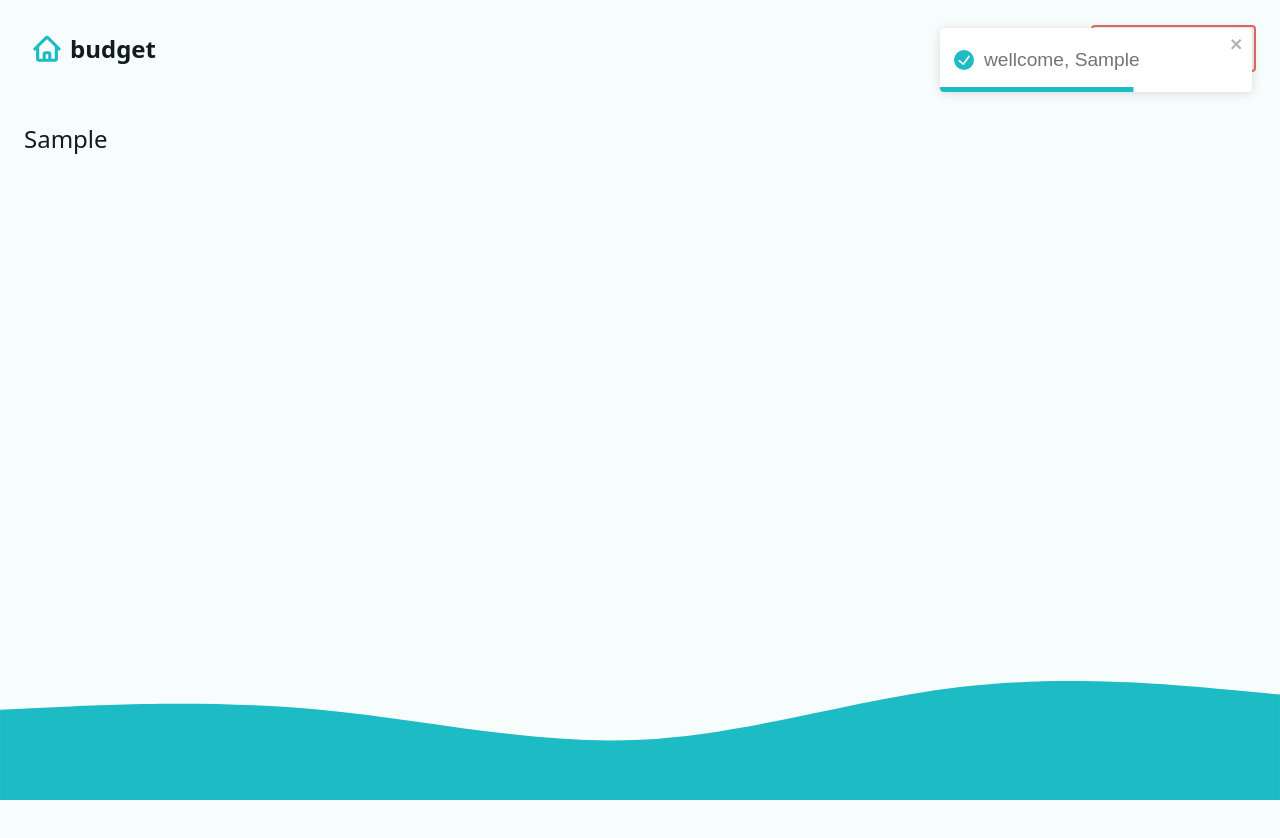
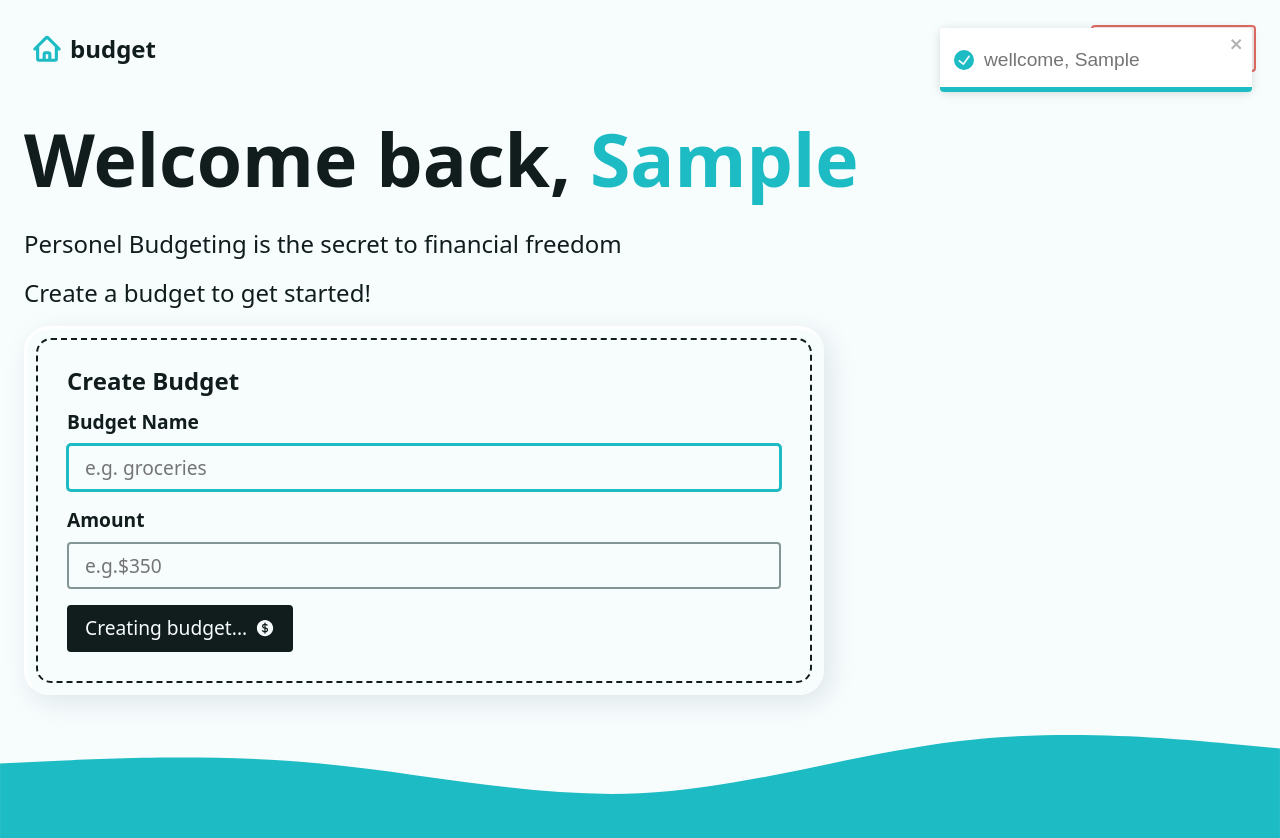
Before and after one commit to kebele/expenses_app, a React (Vite) app: page / in a window 1280 px wide. Both pictures are taken after typing "Sample" into the empty fields and a click on the button "create account". Shown: the top 838 px of the page. Before the commit the page ends 800 px from the top, so only its background shows below. Built offline with nearby package versions, Linux system fonts and the light colour scheme.

Commit message:
add expense form and connected to dashboard

```diff
--- /dev/null
+++ b/src/components/AddBudgetForm.jsx
@@ -0,0 +1,62 @@
+import { CurrencyDollarIcon } from "@heroicons/react/24/solid";
+import React, { useEffect, useRef } from "react";
+import { Form, useFetcher } from "react-router-dom";
+
+const AddBudgetForm = () => {
+  const fetcher = useFetcher();
+  const isSubmitting = fetcher.state === "submitting";
+
+  const formRef = useRef();
+  const focusRef = useRef();
+
+  useEffect(() => {
+    if (!isSubmitting) {
+      formRef.current.reset();
+      focusRef.current.focus();
+    }
+  }, [isSubmitting]);
+
+  return (
+    <div className="form-wrapper">
+      <h2 className="h3">Create Budget</h2>
+      <fetcher.Form method="post" className="grid-sm" ref={formRef}>
+        <div className="grid-xs">
+          <label htmlFor="newBudget">Budget Name</label>
+          <input
+            type="text"
+            name="newBudget"
+            id="newBudget"
+            placeholder="e.g. groceries"
+            required
+            ref={focusRef}
+          />
+        </div>
+        <div className="grid-xs">
+          <label htmlFor="newBudgetAmount">Amount</label>
+          <input
+            type="number"
+            name="newBudgetAmount"
+            step="0.01"
+            id="newBudgetAmount"
+            placeholder="e.g.$350"
+            required
+            inputMode="decimal"
+          />
+        </div>
+        <input type="hidden" name="_action" value="createBudget" />
+        <button type="submit" className="btn btn--dark" disabled={isSubmitting}>
+          {isSubmitting ? (
+            <span>Submitting...</span>
+          ) : (
+            <>
+              <span>Creating budget...</span>
+              <CurrencyDollarIcon width={20} />
+            </>
+          )}
+        </button>
+      </fetcher.Form>
+    </div>
+  );
+};
+
+export default AddBudgetForm;
--- /dev/null
+++ b/src/components/AddExpenseForm.jsx
@@ -0,0 +1,85 @@
+import { PlusCircleIcon } from "@heroicons/react/24/solid";
+import React, { useEffect, useRef } from "react";
+import { useFetcher } from "react-router-dom";
+
+const AddExpenseForm = ({ budgets }) => {
+  const fetcher = useFetcher();
+  const isSubmitting = fetcher.state === "submitting";
+  const formRef = useRef();
+  const focusRef = useRef();
+
+  useEffect(() => {
+    if (!isSubmitting) {
+      // clear form
+      formRef.current.reset();
+      //reset focus
+      focusRef.current.focus();
+    }
+  }, [isSubmitting]);
+
+  return (
+    <div className="form-wrapper">
+      <h2 className="h3">
+        add new{" "}
+        <span className="accent">
+          {budgets.length === 1 && `${budgets.map((budg) => budg.name)}`}
+        </span>{" "}
+        Expense
+      </h2>
+      <fetcher.Form method="post" className="grid-sm" ref={formRef}>
+        <div className="expense-inputs">
+          <div className="grid-xs">
+            <label htmlFor="newExpense">Expense Name</label>
+            <input
+              type="text"
+              name="newExpense"
+              id="newExpense"
+              placeholder="e.g. coffee"
+              ref={focusRef}
+              required
+            />
+          </div>
+          <div className="grid-xs">
+            <label htmlFor="newExpenseAmount">Amount</label>
+            <input
+              type="number"
+              step="0.01"
+              inputMode="decimal"
+              name="newExpenseAmount"
+              id="newExpenseAmount"
+              placeholder="e.g. 3.50"
+              required
+            />
+          </div>
+        </div>
+        <div className="grid-xs" hidden={budgets.length === 1}>
+          <label htmlFor="newExpenseBudget">Budget Category</label>
+          <select name="newExpenseBudget" id="newExpenseBudget" required>
+            {budgets
+              .sort((a, b) => a.createdAt - b.createdAt)
+              .map((budget) => {
+                return (
+                  <option key={budget.id} value={budget.id}>
+                    {budget.name}
+                  </option>
+                );
+              })}
+          </select>
+        </div>
+        <input type="hidden" name="_action" value="createExpense" />
+        <button type="submit" className="btn btn--dark" disabled={isSubmitting}>
+          {isSubmitting ? (
+            <span>Submitting...</span>
+          ) : (
+            <>
+              <span>Add Expense</span>
+              <PlusCircleIcon width={20} />
+            </>
+          )}
+        </button>
+      </fetcher.Form>
+    </div>
+  );
+};
+
+export default AddExpenseForm;
--- a/src/components/Intro.jsx
+++ b/src/components/Intro.jsx
@@ -23,6 +23,8 @@ const Intro = () => {
             aria-label="Your Name"
             autoComplete="given-name"
           />
+          {/* bunun sebebi başka inputlarımızda olacak ve onlarda bu hideen olan inputu kullanacaklar ve value newUser olacak, Dashboard da neewUser ile kullanacağız, */}
+          <input type="hidden" name="_action" value="newUser" />
           <button type="submit" className="btn btn--dark">
             <span>create account</span>
             <UserPlusIcon width={20} />
--- a/src/helpers.js
+++ b/src/helpers.js
@@ -1,4 +1,14 @@
 // helper.js içinde app'ın her yerinde kullanacağımız tekrar yazmak istemediğimiz func koyarız, gerektğinde buradan çağırırız.
+
+// wait
+export const waait = () =>
+  new Promise((res) => setTimeout(res, Math.random() * 2000));
+
+// random color
+const generateRandomColor = () => {
+  const existingBudgetLength = fetchData("budgets")?.length ?? 0;
+  return `${existingBudgetLength * 34} 65% 50%`;
+};
 
 // local storage
 export const fetchData = (key) => {
@@ -10,3 +20,37 @@ export const fetchData = (key) => {
 export const deleteItem = ({ key }) => {
   return localStorage.removeItem(key);
 };
+
+// create budget
+
+export const createBudget = ({ name, amount }) => {
+  const newItem = {
+    id: crypto.randomUUID(),
+    name: name,
+    createdAt: Date.now(),
+    amount: +amount,
+    color: generateRandomColor(),
+  };
+  const existingBudgets = fetchData("budgets") ?? [];
+  return localStorage.setItem(
+    "budgets",
+    JSON.stringify([...existingBudgets, newItem])
+  );
+};
+
+// create expense
+
+export const createExpense = ({ name, amount, budgetId }) => {
+  const newItem = {
+    id: crypto.randomUUID(),
+    name: name,
+    createdAt: Date.now(),
+    amount: +amount,
+    budgetId: budgetId,
+  };
+  const existingExpenses = fetchData("expenses") ?? [];
+  return localStorage.setItem(
+    "expenses",
+    JSON.stringify([...existingExpenses, newItem])
+  );
+};
--- a/src/pages/Dashboard.jsx
+++ b/src/pages/Dashboard.jsx
@@ -1,33 +1,103 @@
 import React from "react";
 import { useLoaderData } from "react-router-dom";
-import { fetchData } from "../helpers";
+import { createBudget, createExpense, fetchData, waait } from "../helpers";
 import Intro from "../components/Intro";
 import { toast } from "react-toastify";
+import AddBudgetForm from "../components/AddBudgetForm";
+import AddExpenseForm from "../components/AddExpenseForm";
 
 // loader
 // bu loader'ı App.jsx'de route'da loader'a ekleyeceğiz, yani bu route bir loader'a sahip yani oraya gittiğinde bu loader'ı çalıştıracak
 export function dashboardLoader() {
   const userName = fetchData("userName");
-  return { userName };
+  const budgets = fetchData("budgets");
+  return { userName, budgets };
 }
 // action
 export async function dashboardAction({ request }) {
+  await waait();
   const data = await request.formData();
-  const formData = Object.fromEntries(data);
+  //   const formData = Object.fromEntries(data);
+  // artık sadece userName'i değil diğer vale'arı da tutacağız,
+  const { _action, ...values } = Object.fromEntries(data);
   //   console.log({ data, request });
-  try {
-    localStorage.setItem("userName", JSON.stringify(formData.userName));
-    return toast.success(`wellcome, ${formData.userName}`);
-    // throw new Error("ya done");
-  } catch (error) {
-    throw new Error("There was a problem creating your account.");
+  //   console.log(_action);
+
+  // eğer action newUser ise bunu yapacak, yani input hidden aracığılığı ile gelen suböit içinde action
+  if (_action === "newUser") {
+    try {
+      //   localStorage.setItem("userName", JSON.stringify(formData.userName));
+      localStorage.setItem("userName", JSON.stringify(values.userName));
+      // return toast.success(`wellcome, ${formData.userName}`);
+      return toast.success(`wellcome, ${values.userName}`);
+      // throw new Error("ya done");
+    } catch (error) {
+      throw new Error("There was a problem creating your account.");
+    }
+  }
+
+  // eğer action
+  if (_action === "createBudget") {
+    try {
+      // create budget
+      createBudget({
+        name: values.newBudget,
+        amount: values.newBudgetAmount,
+      });
+      return toast.success("Budget created");
+    } catch (error) {
+      throw new Error("There was a problem creating your budget!");
+    }
+  }
+
+  // add expense action
+  if (_action === "createExpense") {
+    try {
+      // create exepnse
+      createExpense({
+        name: values.newExpense,
+        amount: values.newExpenseAmount,
+        budgetId: values.newExpenseBudget,
+      });
+      return toast.success(`Expense ${values.newExpense} created!`);
+    } catch (error) {
+      throw new Error("There was a problem creating your expense!");
+    }
   }
 }
 
 const Dashboard = () => {
-  const { userName } = useLoaderData();
+  const { userName, budgets } = useLoaderData();
 
-  return <>{userName ? <p>{userName}</p> : <Intro />}</>;
+  return (
+    <>
+      {userName ? (
+        <div className="dashboard">
+          <h1>
+            Welcome back, <span className="accent">{userName}</span>
+          </h1>
+          <div className="grid-sm">
+            {budgets && budgets.length > 0 ? (
+              <div className="gird-lg">
+                <div className="flex-lg">
+                  <AddBudgetForm />
+                  <AddExpenseForm budgets={budgets} />
+                </div>
+              </div>
+            ) : (
+              <div className="grid-sm">
+                <p>Personel Budgeting is the secret to financial freedom</p>
+                <p>Create a budget to get started!</p>
+                <AddBudgetForm />
+              </div>
+            )}
+          </div>
+        </div>
+      ) : (
+        <Intro />
+      )}
+    </>
+  );
 };
 
 export default Dashboard;
```
